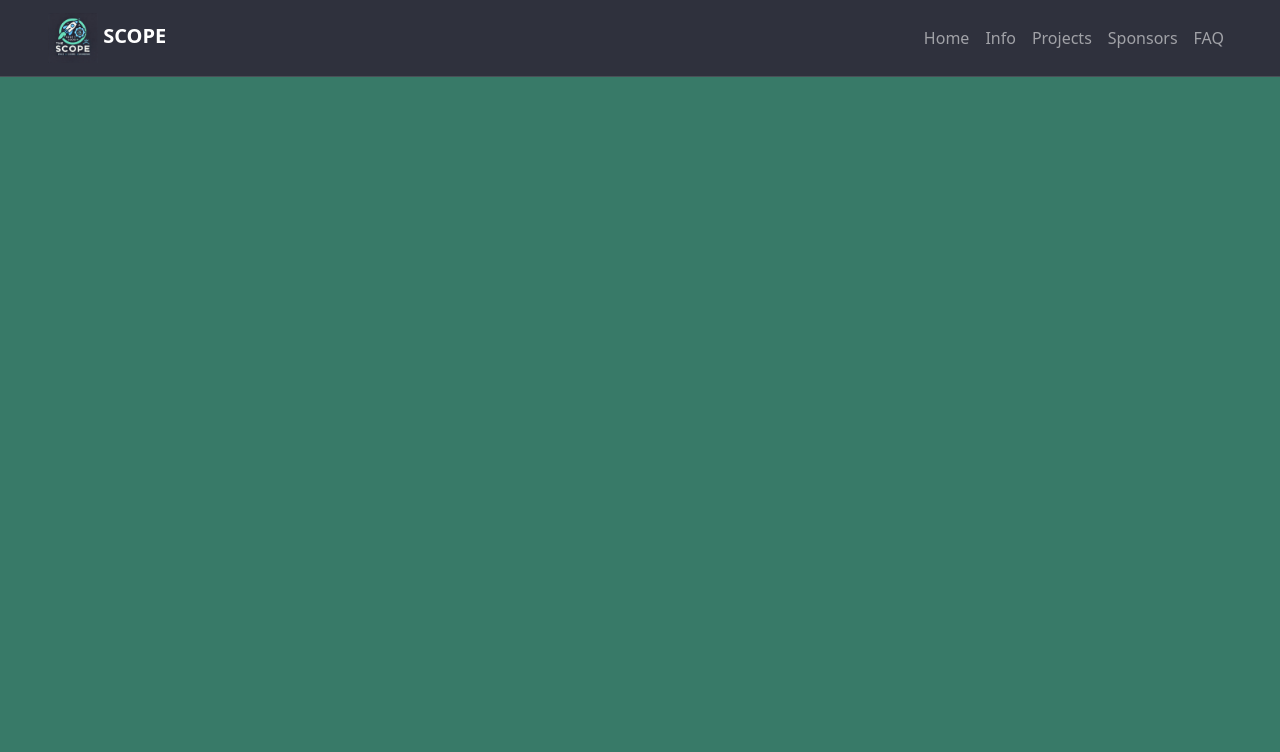
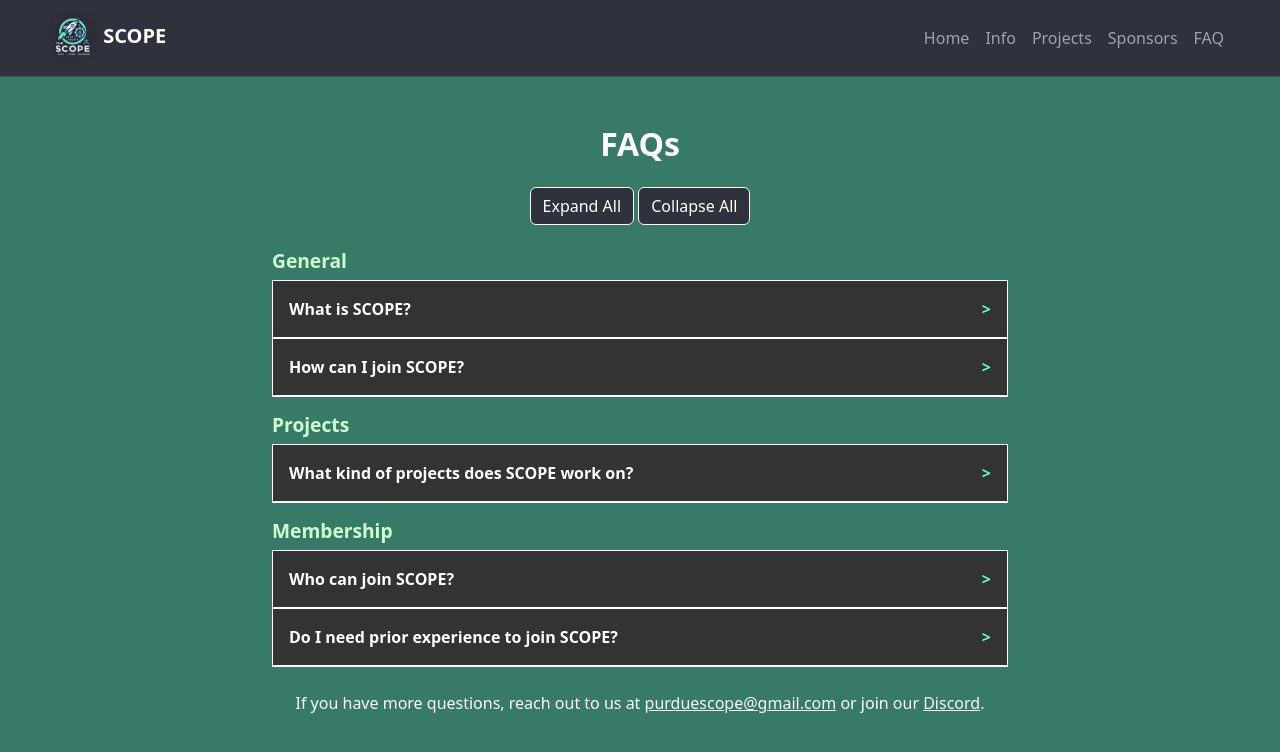
Before and after one commit to The-Scope-Club/TheScopeWebsite, a plain HTML site: page faq.html in a window 1280 px wide. Drawn offline with nearby package versions, Linux system fonts and the light colour scheme.

Commit message:
Added FAQ page made by Taran K

```diff
--- /dev/null
+++ b/css/faq.css
@@ -0,0 +1,99 @@
+.text-gray {
+    color: #333333; /* Dark Gray */
+}
+
+.card {
+    background-color: #333333; /* Dark Gray */
+    border: 1px solid #ffffff; /* White */
+    margin-bottom: 0;
+    border-radius: 0;
+}
+
+.card-header {
+    background-color: #333333; /* Dark Gray */
+    border-bottom: 1px solid #ffffff; /* White */
+    padding: 0; /* Remove default padding */
+}
+
+.card-header .btn-link {
+    color: #ffffff; /* White */
+    text-decoration: none;
+    font-weight: bold;
+    display: flex;
+    justify-content: space-between;
+    align-items: center;
+    width: 100%;
+    padding: 1rem; /* Add padding for better click area */
+    outline: none; /* Remove blue outline */
+    background-color: #333333; /* Match background color */
+    border: none; /* Remove border */
+    text-align: left; /* Align text to the left */
+}
+
+.card-header .btn-link:focus {
+    box-shadow: none; /* Remove blue outline */
+}
+
+.card-header .btn-link:hover {
+    background-color: #006666; /* Darker teal on hover */
+    color: #ffffff; /* White text on hover */
+}
+
+.card-header .btn-link .arrow {
+    transition: transform 0.3s ease-in-out;
+    color: #66ffcc; /* Teal arrow */
+}
+
+.card-header .btn-link.collapsed .arrow {
+    transform: rotate(0deg);
+}
+
+.card-header .btn-link:not(.collapsed) .arrow {
+    transform: rotate(90deg);
+}
+
+.card-body {
+    background-color: #515151; /* White */
+    color: #ffffff; /* Dark Gray */
+}
+
+h1.title {
+    color: #ccffcc; /* Light Green */
+    font-size: 2rem; /* Smaller title */
+    font-weight: 700;
+}
+
+.arrow {
+    font-size: 1rem; /* Smaller arrow */
+}
+
+.category-title {
+    color: #ccffcc; /* Light Green */
+    font-size: 1.2rem; /* Smaller category title */
+    font-weight: 700;
+    margin-top: 1rem;
+    margin-bottom: 0.5rem;
+}
+
+.btn {
+    transition: background-color 0.3s, color 0.3s;
+    outline: none; /* Remove blue outline */
+}
+
+.btn:focus {
+    box-shadow: none; /* Remove blue outline */
+}
+
+.btn:hover {
+    background-color: #006666; /* Darker teal on hover */
+    color: #ffffff; /* White text on hover */
+}
+
+.card:not(:last-child) {
+    border-bottom: 0;
+}
+
+.all-button {
+    background-color: #2f313d;
+    color: #ffffff;
+}
--- /dev/null
+++ b/data/faq.json
@@ -0,0 +1,27 @@
+[
+    {
+      "category": "General",
+      "question": "What is SCOPE?",
+      "answer": "SCOPE is a Purdue college club focused on engineering projects. Our members come from various backgrounds including coding, engineering, leadership, and electronics."
+    },
+    {
+      "category": "General",
+      "question": "How can I join SCOPE?",
+      "answer": "To join SCOPE, you can connect with us on our Discord server where we coordinate our projects and communications."
+    },
+    {
+      "category": "Projects",
+      "question": "What kind of projects does SCOPE work on?",
+      "answer": "SCOPE works on a variety of complex projects, ranging from electronics and coding to mechanical design and leadership initiatives."
+    },
+    {
+      "category": "Membership",
+      "question": "Who can join SCOPE?",
+      "answer": "Any Purdue student with an interest in engineering and a willingness to collaborate on exciting projects can join SCOPE."
+    },
+    {
+      "category": "Membership",
+      "question": "Do I need prior experience to join SCOPE?",
+      "answer": "No prior experience is necessary. We welcome students of all skill levels and provide opportunities to learn and grow."
+    }
+  ]
--- a/faq.html
+++ b/faq.html
@@ -4,15 +4,12 @@
     <meta charset="utf-8">
     <meta name="viewport" content="width=device-width, initial-scale=1">
     <title>SCOPE</title>
+    <link href="https://cdn.jsdelivr.net/npm/bootstrap@5.3.3/dist/css/bootstrap.min.css" rel="stylesheet" integrity="sha384-QWTKZyjpPEjISv5WaRU9OFeRpok6YctnYmDr5pNlyT2bRjXh0JMhjY6hW+ALEwIH" crossorigin="anonymous">
     <link rel="stylesheet" href="./css/styles.css">
-    <link href="https://cdn.jsdelivr.net/npm/bootstrap@5.3.3/dist/css/bootstrap.min.css" rel="stylesheet" integrity="sha384-QWTKZyjpPEjISv5WaRU9OFeRpok6YctnYmDr5pNlyT2bRjXh0JMhjY6hW+ALEwIH" crossorigin="anonymous">
-    <script src="https://cdn.jsdelivr.net/npm/@popperjs/core@2.11.8/dist/umd/popper.min.js" integrity="sha384-I7E8VVD/ismYTF4hNIPjVp/Zjvgyol6VFvRkX/vR+Vc4jQkC+hVqc2pM8ODewa9r" crossorigin="anonymous"></script>
+    <link rel="stylesheet" href="./css/faq.css">
     <link rel="stylesheet", href="https://cdn.jsdelivr.net/npm/@fortawesome/fontawesome-free@6.4.2/css/fontawesome.min.css">
-    <link rel="stylesheet" href="https://cdn.jsdelivr.net/npm/bootstrap-icons@1.11.3/font/bootstrap-icons.min.css">
 </head>
-  <body>
-    <script src="https://cdn.jsdelivr.net/npm/bootstrap@5.3.3/dist/js/bootstrap.min.js" integrity="sha384-0pUGZvbkm6XF6gxjEnlmuGrJXVbNuzT9qBBavbLwCsOGabYfZo0T0to5eqruptLy" crossorigin="anonymous"></script>
-
+<body>
     <!-- Navigation Bar -->
     <nav class="navbar navbar-expand-md border-bottom border-body" style="background-color: #2f313d;" data-bs-theme="dark">
         <div class="container-fluid px-2 px-md-4 mx-md-4">
@@ -42,9 +39,25 @@
     </nav>
 
     <!-- Main content -->
-    <div class="container-fluid">
-
+    <div class="container my-5">
+        <div class="row justify-content-center">
+            <div class="col-md-8">
+                <h1 class="text-center text-white mb-4 title">FAQs</h1>
+                <div class="text-center mb-4">
+                    <button id="expandAll" class="btn btn-light mr-1 all-button">Expand All</button>
+                    <button id="collapseAll" class="btn btn-light ml-1 all-button">Collapse All</button>
+                </div>
+                <div class="accordion" id="faqAccordion">
+                    <!-- faq stuff -->
+                </div>
+                <p class="text-white text-center mt-4">If you have more questions, reach out to us at <a href="mailto:purduescope@gmail.com" class="text-light">purduescope@gmail.com</a> or join our <a href="https://discord.gg/FFf6cTQJ" class="text-light">Discord</a>.</p>
+            </div>
+        </div>
     </div>
 
-    </body>
+    <script src="https://code.jquery.com/jquery-3.5.1.min.js"></script>
+    <script src="https://cdn.jsdelivr.net/npm/@popperjs/core@2.5.2/dist/umd/popper.min.js"></script>
+    <script src="https://stackpath.bootstrapcdn.com/bootstrap/4.5.2/js/bootstrap.min.js"></script>
+    <script src="js/faq.js"></script>
+</body>
 </html>
--- /dev/null
+++ b/js/faq.js
@@ -0,0 +1,70 @@
+document.addEventListener("DOMContentLoaded", function () {
+    fetch("./data/faq.json")
+      .then((response) => response.json())
+      .then((data) => {
+        const faqAccordion = document.getElementById("faqAccordion");
+        const categories = [...new Set(data.map((faq) => faq.category))];
+
+        categories.forEach((category) => {
+          const categoryTitle = document.createElement("h2");
+          categoryTitle.className = "category-title";
+          categoryTitle.textContent = category;
+          faqAccordion.appendChild(categoryTitle);
+
+          const categoryContainer = document.createElement("div");
+          categoryContainer.className = "category-container";
+
+          data.filter((faq) => faq.category === category).forEach((faq, index) => {
+              const uniqueId = `${category.replace(/\s+/g, "")}${index}`;
+
+              const card = document.createElement("div");
+              card.className = "card";
+
+              const cardHeader = document.createElement("div");
+              cardHeader.className = "card-header";
+              cardHeader.id = `heading${uniqueId}`;
+
+              const h2 = document.createElement("h2");
+              h2.className = "mb-0";
+
+              const button = document.createElement("button");
+              button.className = "btn btn-link text-white collapsed";
+              button.type = "button";
+              button.setAttribute("data-toggle", "collapse");
+              button.setAttribute("data-target", `#collapse${uniqueId}`);
+              button.setAttribute("aria-expanded", "false");
+              button.setAttribute("aria-controls", `collapse${uniqueId}`);
+              button.innerHTML = `${faq.question} <span class="arrow">&gt;</span>`;
+
+              h2.appendChild(button);
+              cardHeader.appendChild(h2);
+              card.appendChild(cardHeader);
+
+              const collapse = document.createElement("div");
+              collapse.id = `collapse${uniqueId}`;
+              collapse.className = "collapse collapse-faq";
+              collapse.setAttribute("aria-labelledby", `heading${uniqueId}`);
+
+              const cardBody = document.createElement("div");
+              cardBody.className = "card-body text-gray";
+              cardBody.textContent = faq.answer;
+
+              collapse.appendChild(cardBody);
+              card.appendChild(collapse);
+
+              categoryContainer.appendChild(card);
+            });
+
+          faqAccordion.appendChild(categoryContainer);
+        });
+
+        document.getElementById("expandAll").addEventListener("click", () => {
+          $(".collapse-faq").collapse("show");
+        });
+
+        document.getElementById("collapseAll").addEventListener("click", () => {
+          $(".collapse-faq").collapse("hide");
+        });
+      })
+      .catch((error) => console.error("Error fetching FAQ data:", error));
+  });
```
